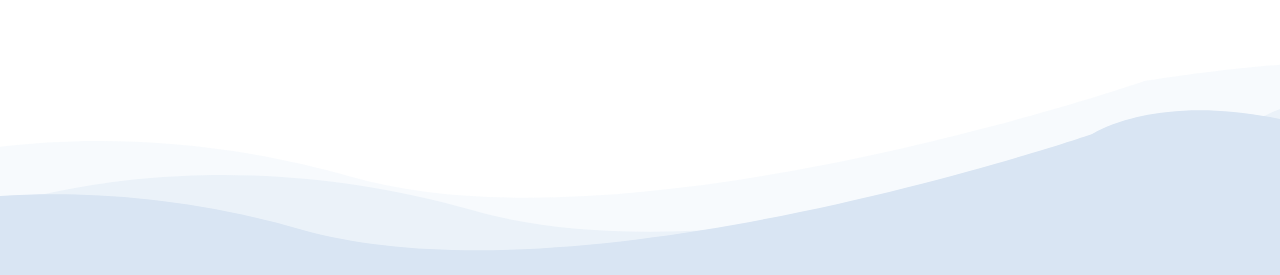
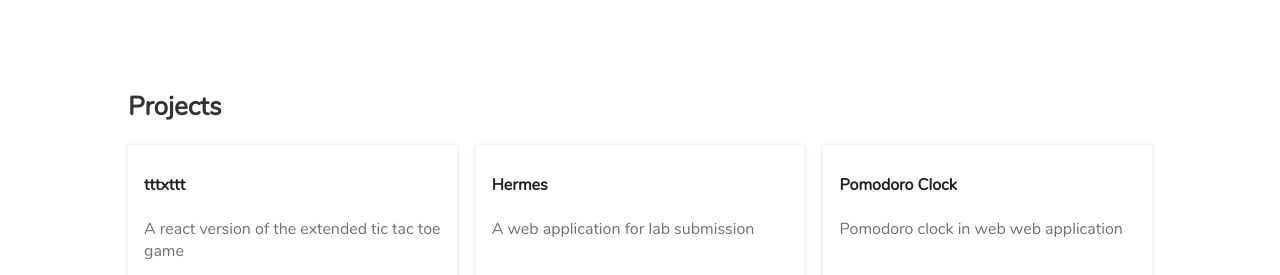
Before and after one commit to saisk08/portfolio-src, a Gatsby site: page / in a window 1280 px wide. Shown: the part 1145-1420 px from the top of the page. Built offline with nearby package versions, Linux system fonts and the light colour scheme; Gatsby itself is replaced by a stand-in of ours.

Commit message:
Add project component section

```diff
--- a/src/pages/index.js
+++ b/src/pages/index.js
@@ -1,6 +1,6 @@
 import React from 'react';
 import { Layout, SEO } from 'components/common';
-import { Intro, Skills, Contact, Projects } from 'components/landing';
+import { Intro, Skills, Projects } from 'components/landing';
 import { Footer } from 'components/theme';
 
 export default () => (
@@ -8,6 +8,7 @@ export default () => (
     <SEO />
     <Intro />
     <Skills />
+    <Projects />
     <Footer />
   </Layout>
 );
```
